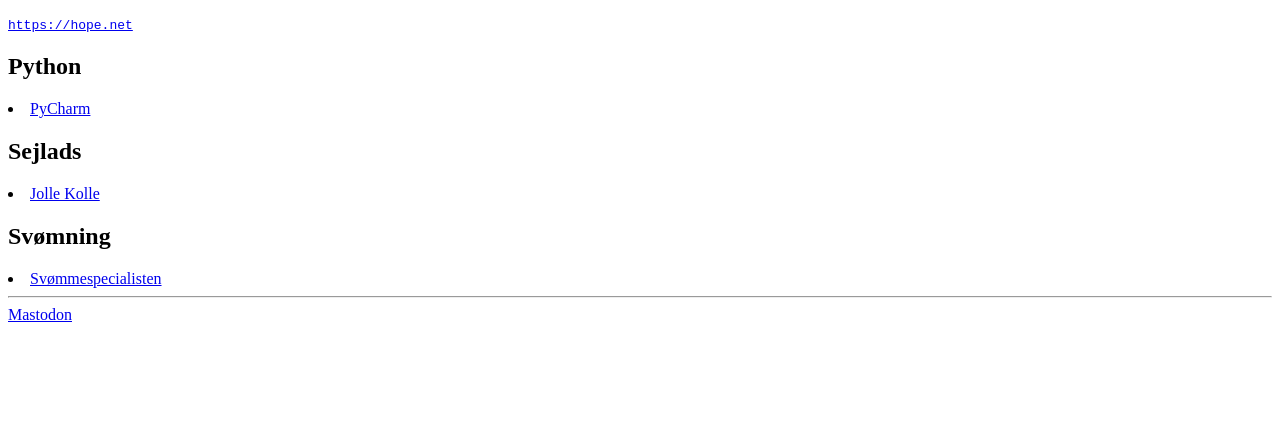
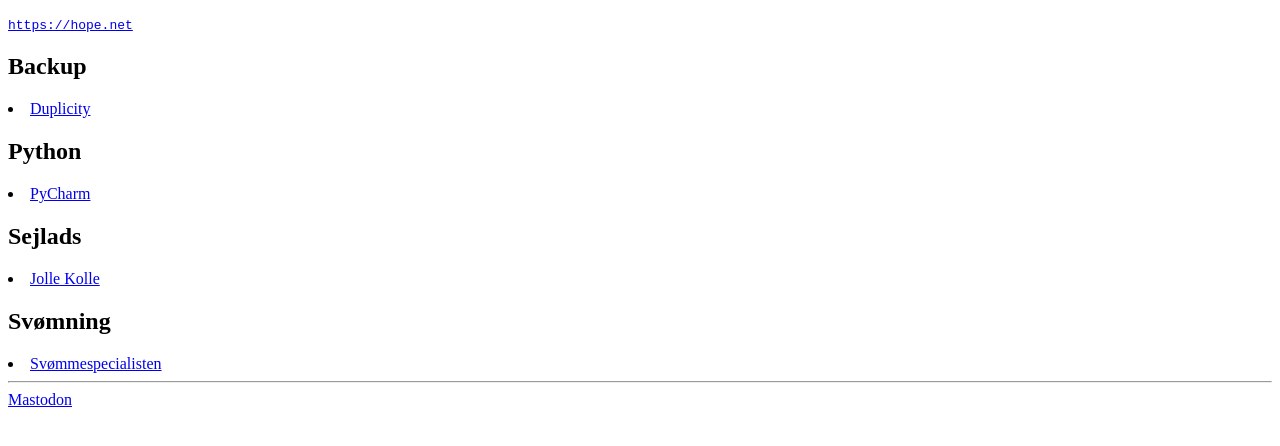
Before and after one commit to rasmusgludandersen/rasmusgludandersen.github.io, a plain HTML site: page index.html in a window 1280 px wide. Shown: the part 48-494 px from the top of the page. Drawn offline with Linux system fonts and the light colour scheme.

Commit message:
Update index.html

```diff
--- a/index.html
+++ b/index.html
@@ -4,6 +4,8 @@
 <a href="https://hope.net">https://hope.net</a>
 </pre>
 
+<h2>Backup</h2>
+  <li><a href="https://duplicity.gitlab.io/">Duplicity</a></li>
 <h2>Python</h2>
   <li><a href="https://www.jetbrains.com/pycharm/">PyCharm</a></li>
 <h2>Sejlads</h2>
```
